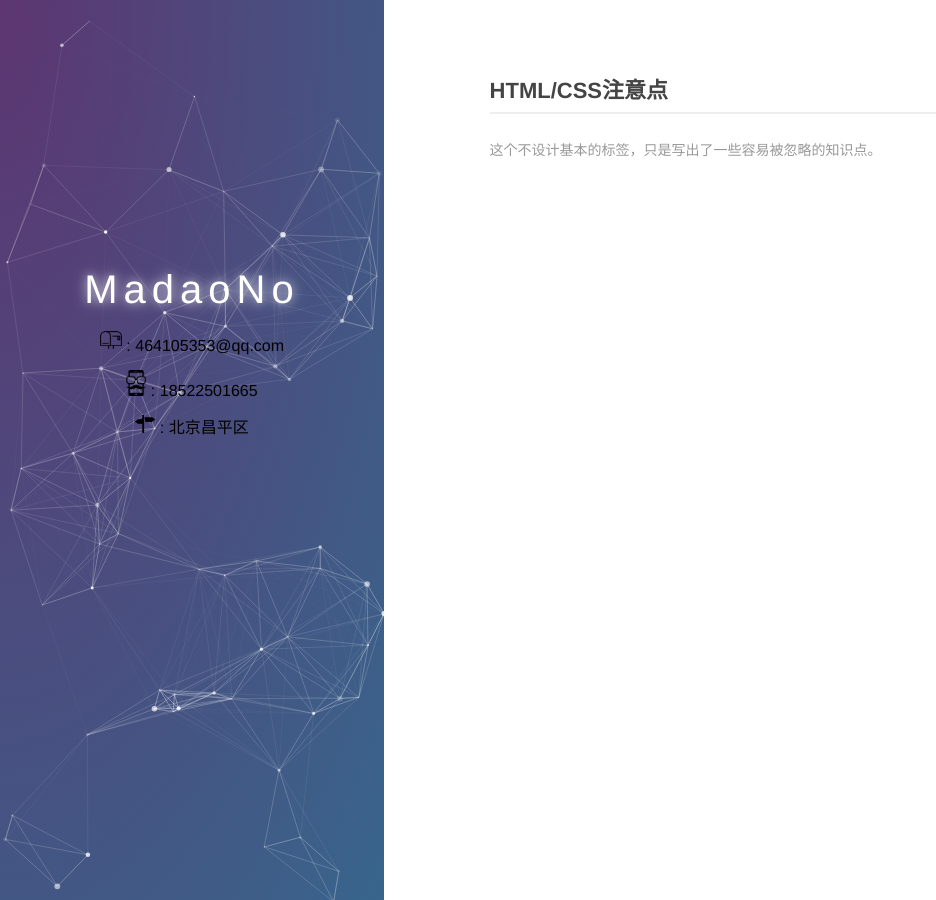
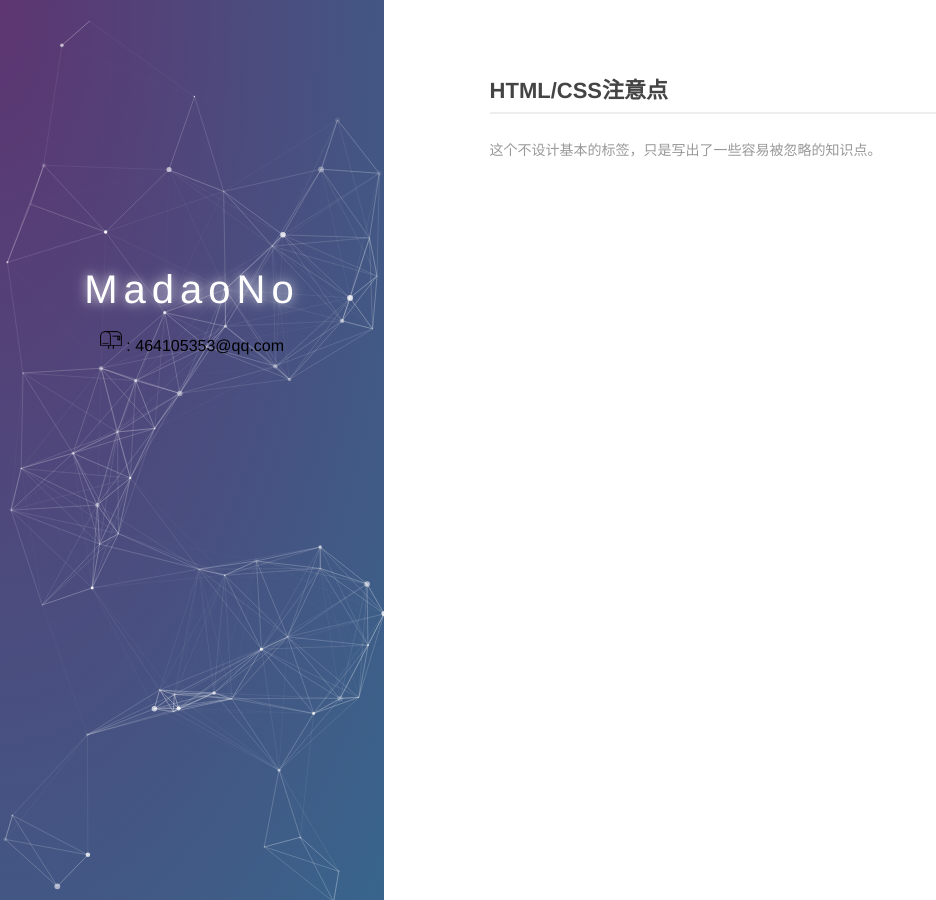
Before and after one commit to madaono/madaono.github.io, a Jekyll site: the page built from index.md, in a window 1280 px wide. Shown: the whole page, without its empty margins (0-936 px from the left). Built offline with Jekyll 4.4.1, drawn with Linux system fonts in a browser that asks for light colours.

Commit message:
Update index.md

```diff
--- a/index.md
+++ b/index.md
@@ -8,8 +8,6 @@ layout: default
       <div class="info-card">
         <h1>MadaoNo</h1>
         <p><img src="email.ico" alt="mail" width="22"> : 464105353@qq.com</p><br>
-        <p><img src="tel.ico" alt="" width="20"> : 18522501665</p><br>
-        <p><img src="addr.ico" alt="" width="20"> : 北京昌平区</p><br>
       </div>
       <div id="particles-js"></div>
     </div>
```
